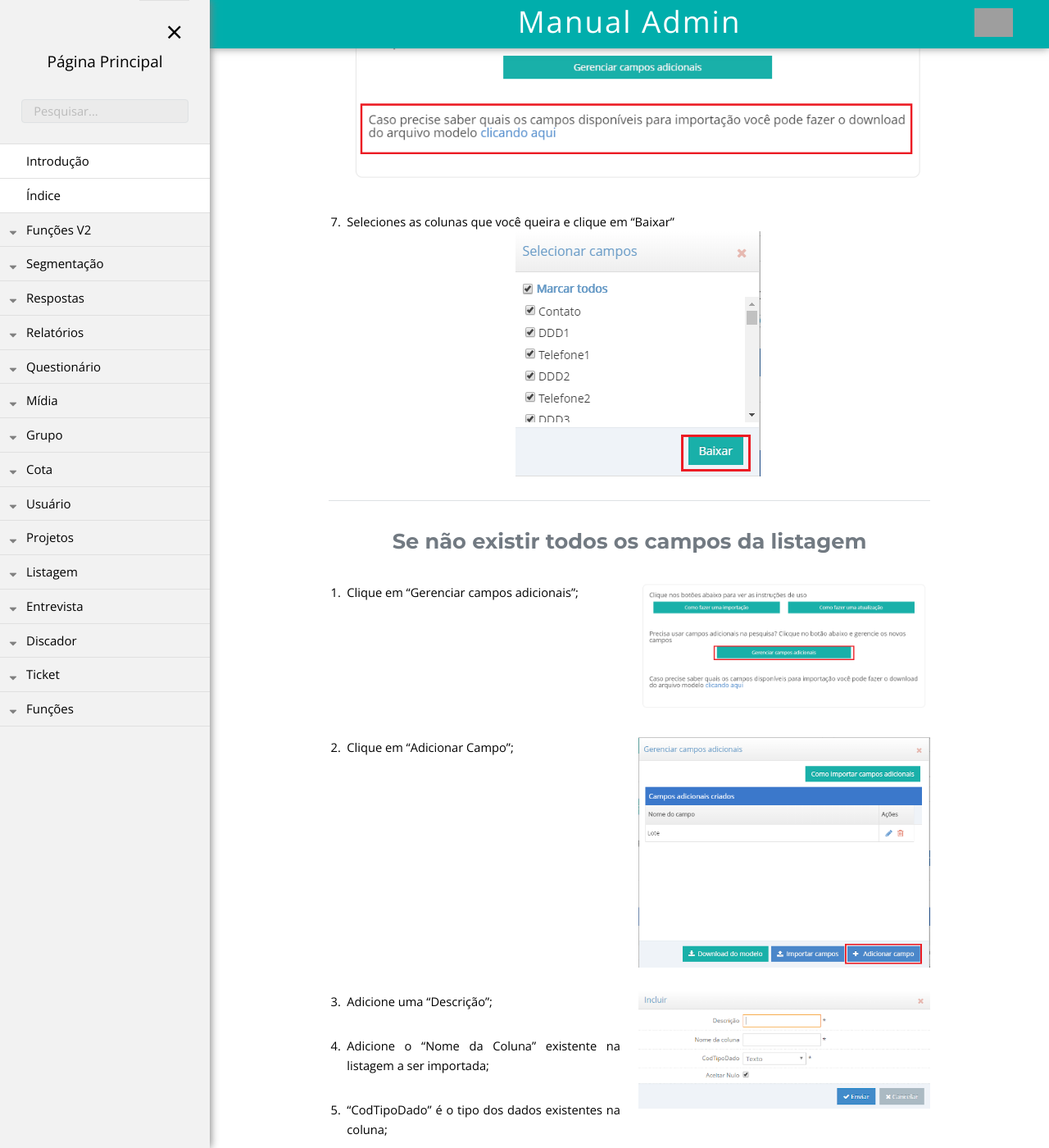
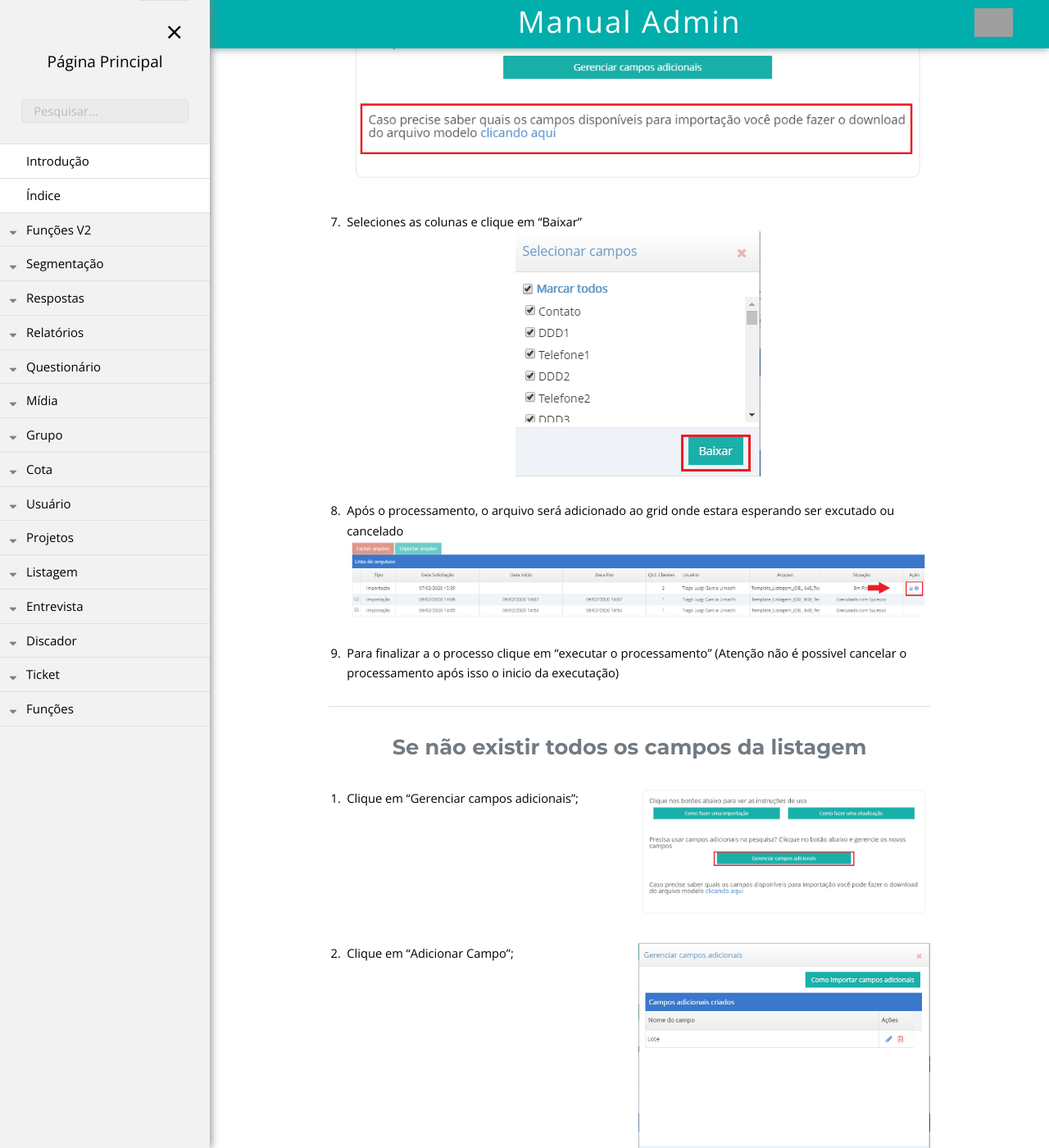
Before and after one commit to rogerio-figueiredo-hsr/hsrtechonline.github.io, a Jekyll site: the page built from _posts/2020-02-07-adicionar-listagem-novo.md, in a window 1280 px wide and 1400 px high, scrolled down 1161 px. Shown: the whole window at 82% size. Built offline with Jekyll 4.4.1, drawn with Linux system fonts in a browser that asks for light colours; grey boxes are pictures that could not be loaded.

Commit message:
instrucoes-listagem

```diff
--- a/_posts/2020-02-07-adicionar-listagem-novo.md
+++ b/_posts/2020-02-07-adicionar-listagem-novo.md
@@ -41,8 +41,16 @@ pasta: "Listagem"
 ![Imagem de apoio 8]({{ "/assets/img/instrucoes-listagem-06.png" | prepend: site.baseurl }})
 
 {:start="7"}
-7. Seleciones as colunas que você queira e clique em "Baixar"
+7. Seleciones as colunas  e clique em "Baixar"
 ![Imagem de apoio 9]({{ "/assets/img/instrucoes-listagem-07.png" | prepend: site.baseurl }})
+
+
+{:start="8"}
+8. Após o processamento, o arquivo será adicionado ao grid onde estara esperando ser excutado ou cancelado
+![Imagem de apoio 10]({{ "/assets/img/instrucoes-listagem-08.png" | prepend: site.baseurl }})
+
+{:start="9"}
+9. Para finalizar a o processo clique em "executar o processamento" (Atenção não é possivel cancelar o processamento após isso o inicio da executação)
 
 ---
 
```
Also changed, not shown: assets/img/instrucoes-listagem-08.png (added).
